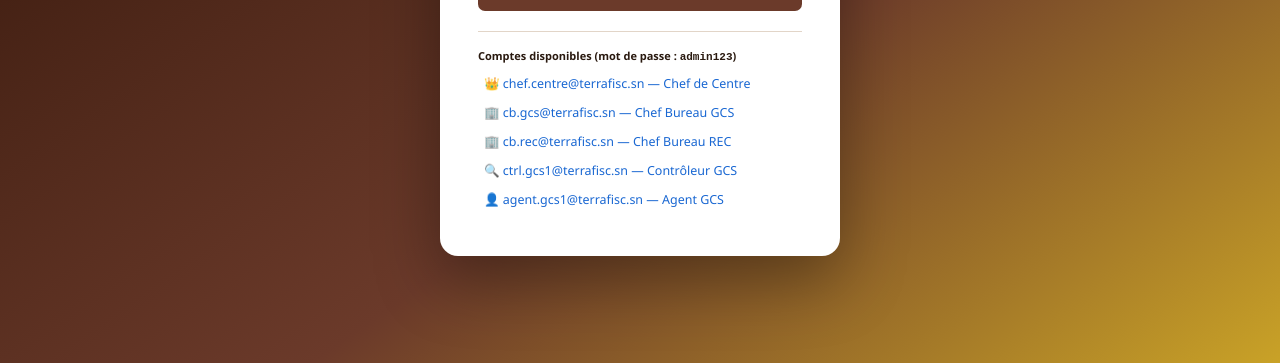
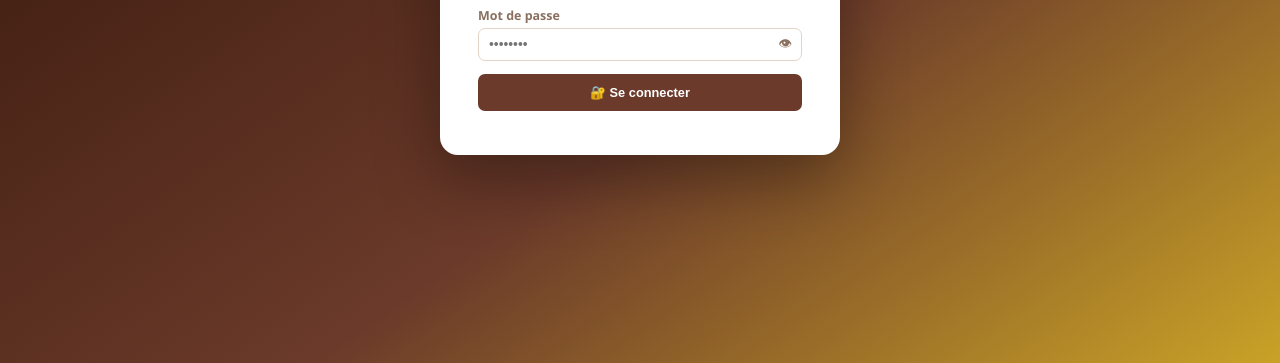
Before and after one commit to kebe1502/terrafisc, a plain HTML site: page index.html in a window 1280 px wide. Shown: the part 437-800 px from the top of the page. Drawn offline with nearby package versions, Linux system fonts and the light colour scheme.

Commit message:
Update index.html

```diff
--- a/index.html
+++ b/index.html
@@ -107,16 +107,7 @@ input:focus,select:focus,textarea:focus{border-color:var(--p)}
  </div>
  <div id="lerr" style="color:var(--err);font-size:12px;margin-bottom:10px;display:none"></div>
  <button class="btn bp" style="width:100%;justify-content:center;padding:11px" onclick="doLogin()">🔐 Se connecter</button>
- <div style="margin-top:20px;padding-top:16px;border-top:1px solid var(--bdr);font-size:11px;color:var(--mut)">
-  <strong style="color:var(--txt);display:block;margin-bottom:8px">Comptes disponibles (mot de passe : <code>admin123</code>)</strong>
-  <div style="display:grid;gap:4px">
-   <div class="acc-r" onclick="setLogin('chef.centre@terrafisc.sn')" style="cursor:pointer;padding:4px 6px;border-radius:5px;hover:background:#f0f4f9;font-size:.78rem;color:var(--info)">👑 chef.centre@terrafisc.sn — Chef de Centre</div>
-   <div class="acc-r" onclick="setLogin('cb.gcs@terrafisc.sn')" style="cursor:pointer;padding:4px 6px;border-radius:5px;font-size:.78rem;color:var(--info)">🏢 cb.gcs@terrafisc.sn — Chef Bureau GCS</div>
-   <div class="acc-r" onclick="setLogin('cb.rec@terrafisc.sn')" style="cursor:pointer;padding:4px 6px;border-radius:5px;font-size:.78rem;color:var(--info)">🏢 cb.rec@terrafisc.sn — Chef Bureau REC</div>
-   <div class="acc-r" onclick="setLogin('ctrl.gcs1@terrafisc.sn')" style="cursor:pointer;padding:4px 6px;border-radius:5px;font-size:.78rem;color:var(--info)">🔍 ctrl.gcs1@terrafisc.sn — Contrôleur GCS</div>
-   <div class="acc-r" onclick="setLogin('agent.gcs1@terrafisc.sn')" style="cursor:pointer;padding:4px 6px;border-radius:5px;font-size:.78rem;color:var(--info)">👤 agent.gcs1@terrafisc.sn — Agent GCS</div>
-  </div>
- </div>
+
 </div>
 </div>
 
```
